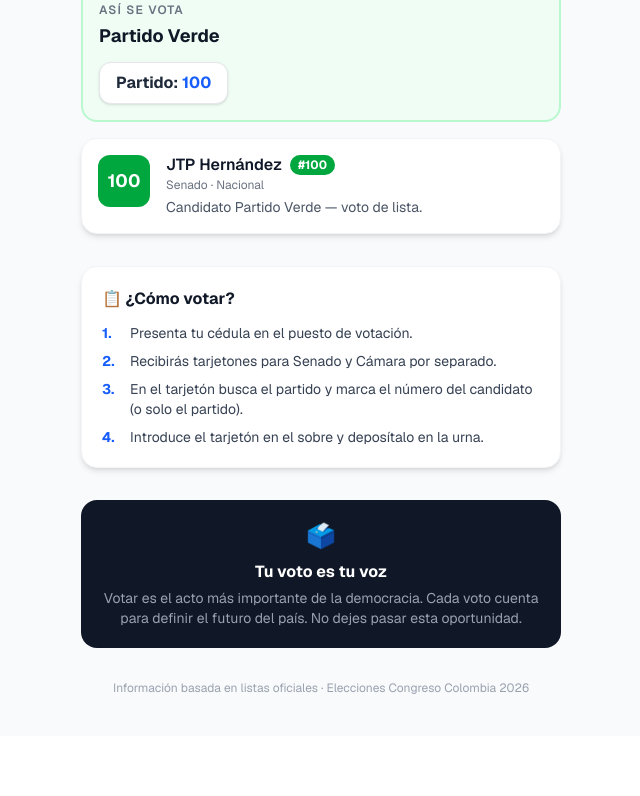
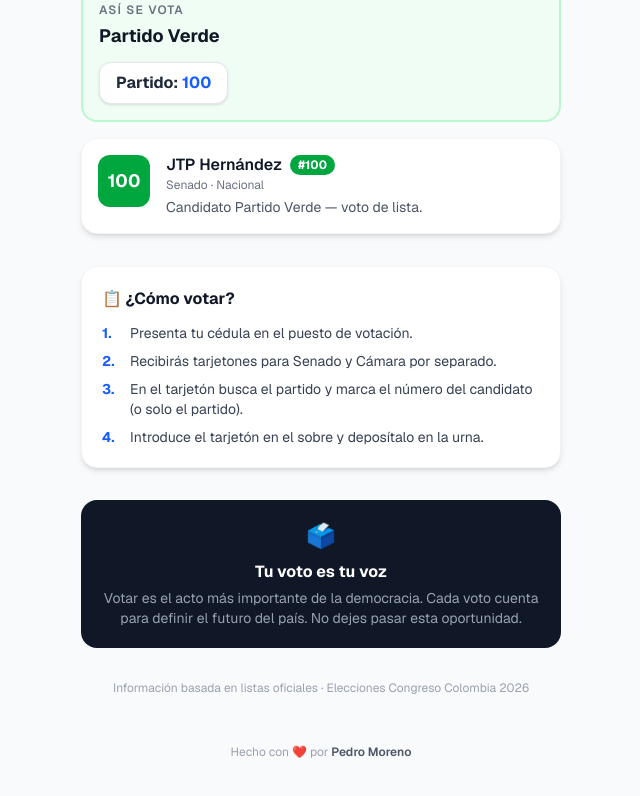
Before and after one commit to pdromoreno7/voto-senado-camara-2026-v1, a Next.js app: page / in a window 1280 px wide. Shown: the part 2385-3181 px from the top of the page, without its empty margins (319-959 px from the left). Before the commit the page ends 3121 px from the top, so only its background shows below. Built offline with nearby package versions, Linux system fonts and the light colour scheme.

Commit message:
feat: add Pedro Moreno as author in footer

```diff
--- a/app/page.tsx
+++ b/app/page.tsx
@@ -273,6 +273,9 @@ export default function Page() {
         <p className="text-center text-xs text-gray-400 pb-4">
           Información basada en listas oficiales · Elecciones Congreso Colombia 2026
         </p>
+        <p className="text-center text-xs text-gray-400 pb-6">
+          Hecho con ❤️ por <span className="font-semibold text-gray-600">Pedro Moreno</span>
+        </p>
       </div>
     </main>
   );
```
